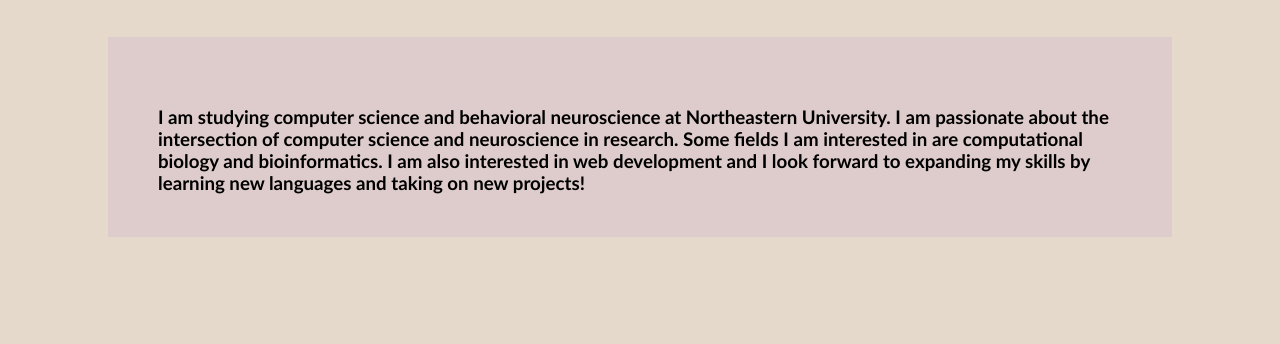
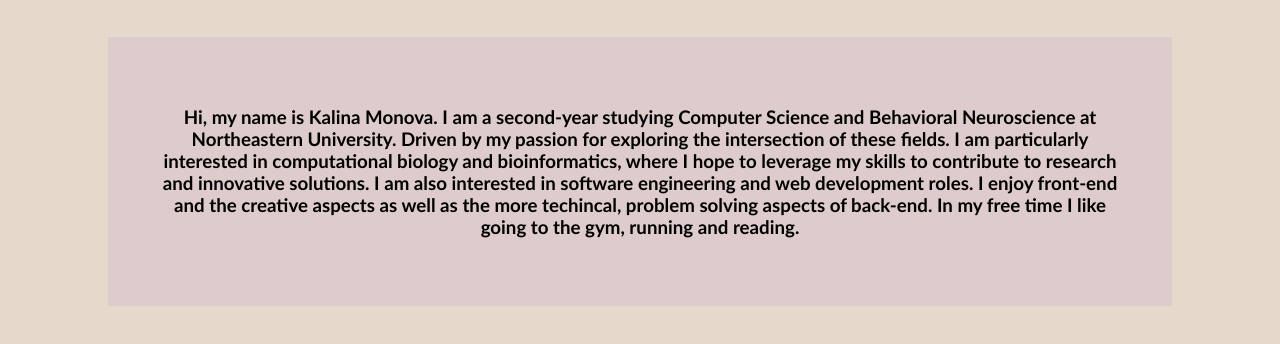
Before and after one commit to KalinaM11/Portfolio-Website-, a plain HTML site: page aboutme.html in a window 1280 px wide. Shown: the part 212-556 px from the top of the page. Drawn offline with Linux system fonts and the light colour scheme.

Commit message:
projects and about me section updated

```diff
--- a/aboutme.html
+++ b/aboutme.html
@@ -24,15 +24,17 @@
     <h1 class="text-style"> About Me </h1>
     <div class="about-me-box">
 
-        <h3 class="text-style"> I am studying computer science and behavioral neuroscience at Northeastern University.
-            I am passionate about the intersection of computer science and neuroscience in research. Some fields I am
-            interested
-            in are computational biology and bioinformatics. I am also interested in web development and I look forward
-            to expanding
-            my skills by learning new languages and taking on new projects! </h3>
+        <h3 class="text-style"> Hi, my name is Kalina Monova. I am a second-year studying
+            Computer Science and Behavioral Neuroscience at Northeastern University.
+            Driven by my passion for exploring the intersection of these fields.
+            I am particularly interested in computational biology and bioinformatics,
+            where I hope to leverage my skills to contribute to research and innovative solutions.
+
+            I am also interested in software engineering and web development roles. I enjoy
+        front-end and the creative aspects as well as the more techincal, problem solving aspects of
+        back-end.
+    In my free time I like going to the gym, running and reading.  </h3>
     </div>
-
-    <footer></footer>
 
 </body>
 
--- a/style.css
+++ b/style.css
@@ -84,16 +84,16 @@ a:hover {
 
 .about-me-box {
     background-color: rgb(215, 189, 203, 0.5);
-    align-items: center;
+    text-align: center;
     margin-left: 100px;
     margin-right: 100px;
-    margin-top: 2%;
+
 
     padding-left: 50px;
     padding-right: 50px;
     padding-top: 50px;
     padding-bottom: 50px;
-    height: 100px;
+
 }
 
 .project1 {
```
Also changed, not shown: projects.html (+2 -2 lines), 1 other file.
